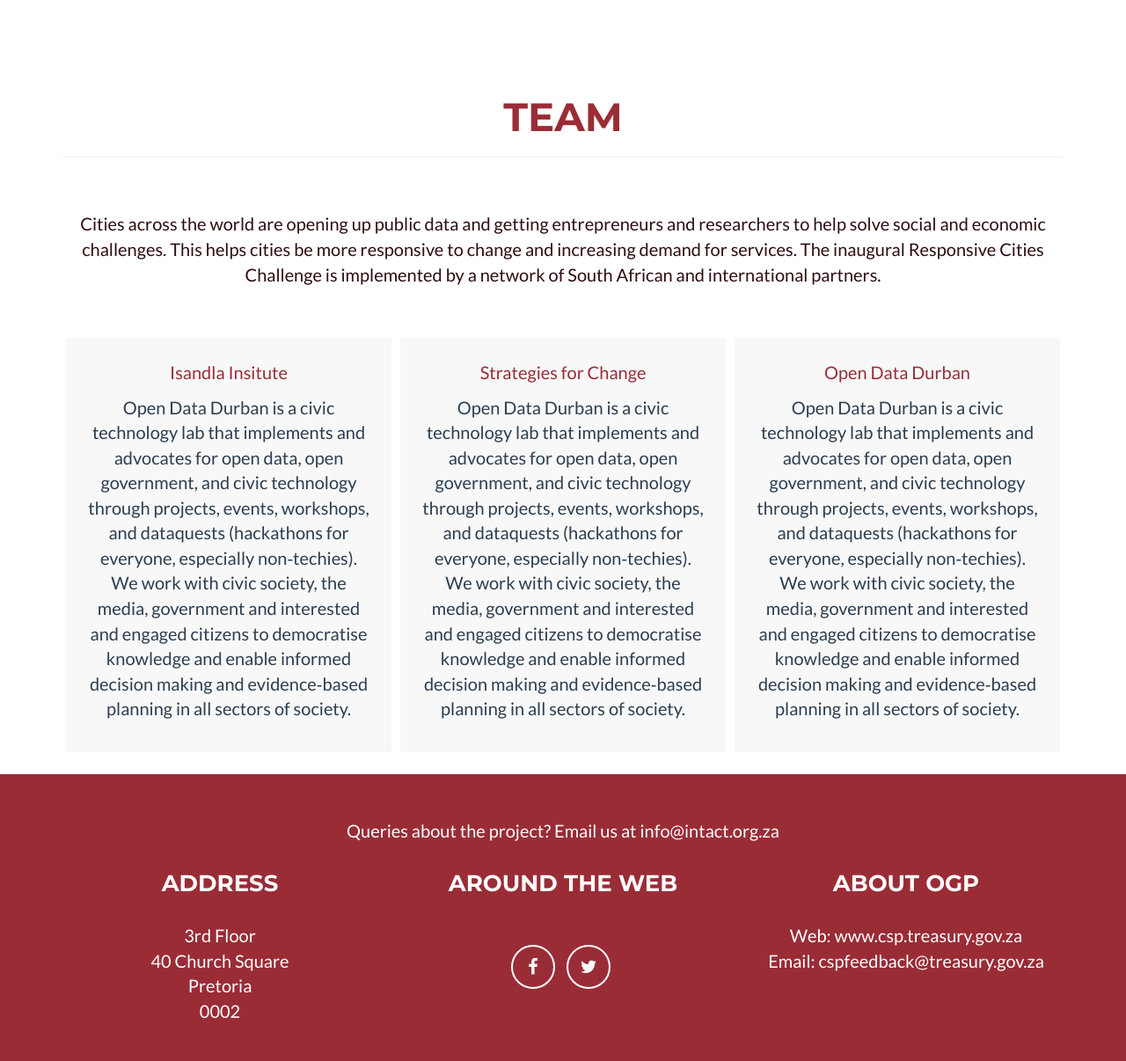
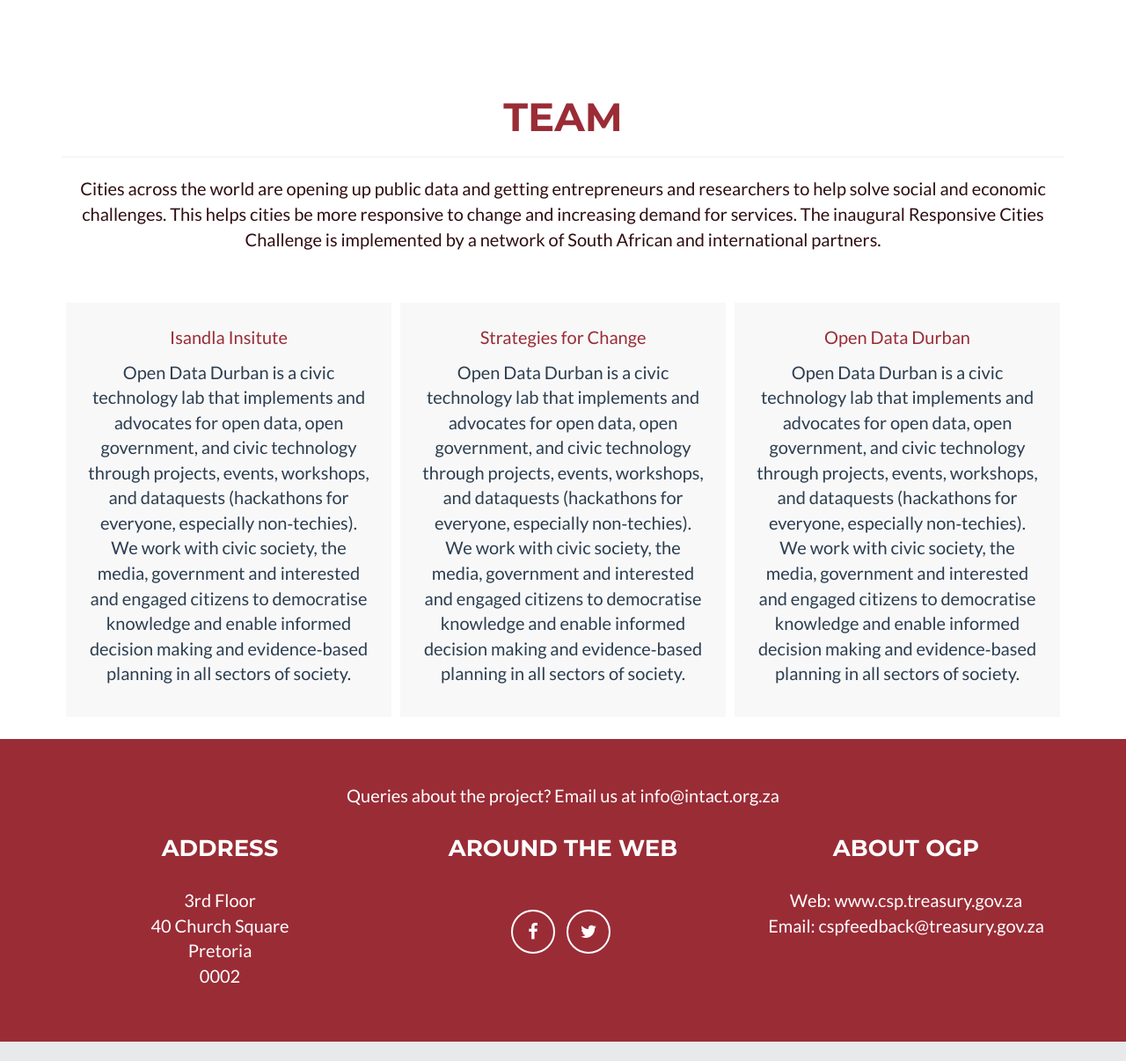
Before and after one commit to richardgevers/intact, a Flask app: page / in a window 1280 px wide. Shown: the part 3038-4244 px from the top of the page at 88% size. Run offline with Flask 2, Linux system fonts and the light colour scheme; some libraries are stand-ins or nearby versions.

Commit message:
more touch-ups

```diff
--- a/templates/index.html
+++ b/templates/index.html
@@ -266,9 +266,7 @@
                 <h2>Team</h2>
                 <hr class="star-primary">
             </div>
-        </div>
-        <div class="row">
-            <div class="col-lg-4 text-" style="text-align: center">
+            <div class="col-lg-12 text-" style="text-align: center">
                 <p>Cities across the world are opening up public data and getting entrepreneurs and researchers to help solve social and economic challenges. This helps cities be more responsive to change and increasing demand for services. The inaugural Responsive Cities Challenge is implemented by a network of South African and international partners.</p>
                 <br>
                 <br>
```
